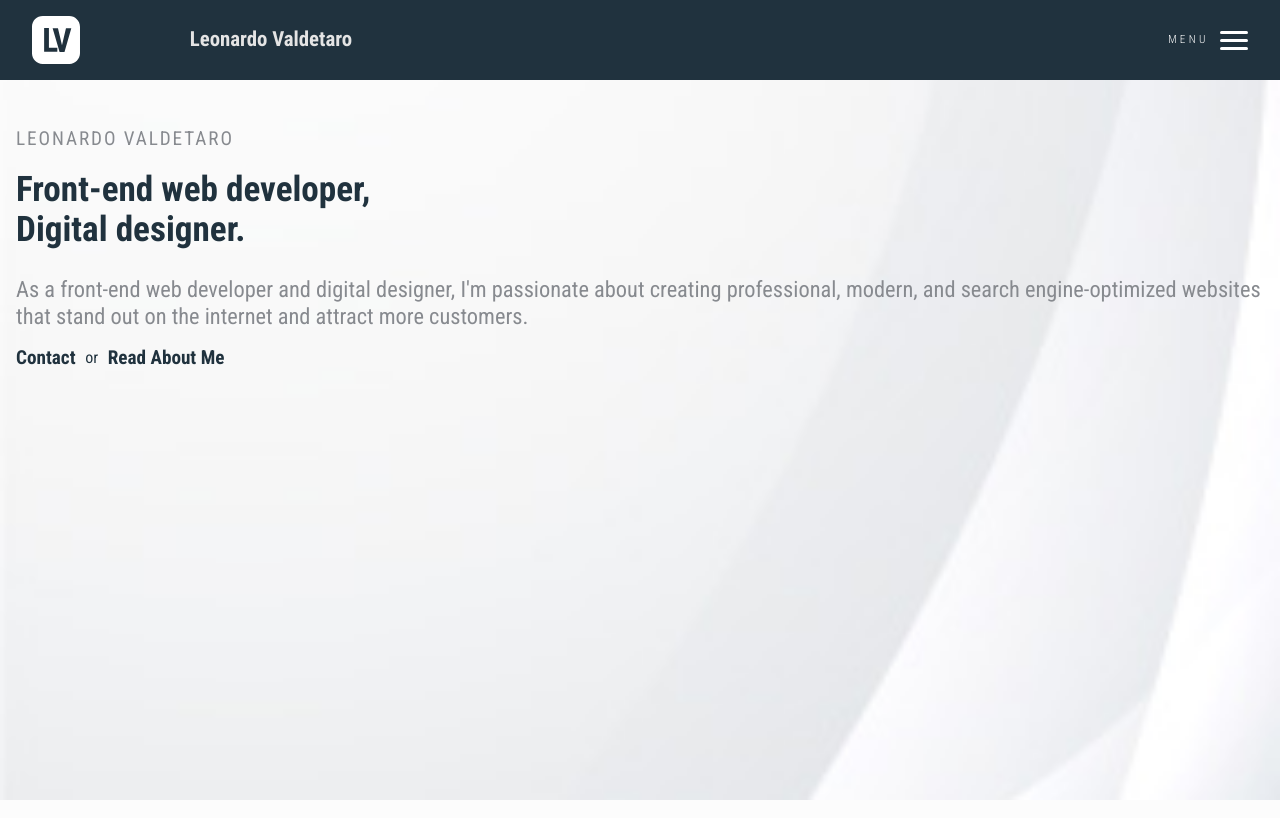
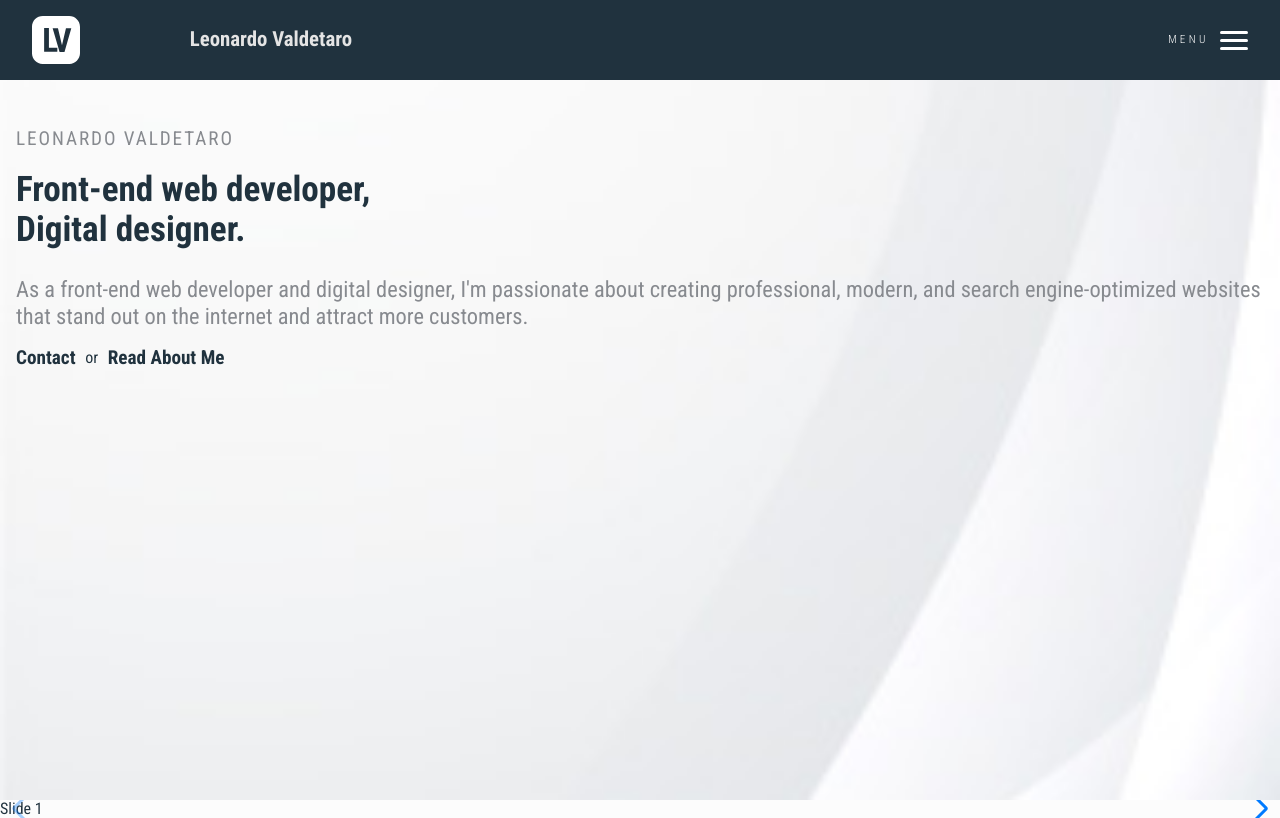
Before and after one commit to leonardovaldetaro/hamburger_manu, a React (Create React App) app: page / in a window 1280 px wide. Built offline with nearby package versions, Linux system fonts and the light colour scheme.

Commit message:
criando a branch de producao

```diff
--- a/src/components/slide/index.tsx
+++ b/src/components/slide/index.tsx
@@ -6,7 +6,7 @@ import { Swiper, SwiperSlide } from 'swiper/react';
 import 'swiper/css';
 import 'swiper/css/navigation';
 
-import './styles.css';
+import Styles from './Slide.module.scss'
 
 // import required modules
 import { Navigation } from 'swiper/modules';
--- a/src/pages/home/index.tsx
+++ b/src/pages/home/index.tsx
@@ -1,8 +1,10 @@
+import Slide from 'components/slide';
 import Styles from './Home.module.scss';
 import { Link } from 'react-router-dom';
 
 export default function Home () {
     return (
+        <>
         <section className={Styles.main}>
             <h2 className={Styles.main__name}>
                 Leonardo Valdetaro
@@ -23,5 +25,9 @@ export default function Home () {
                 </Link>
             </div>
         </section>
+        <section>
+            <Slide />
+        </section>
+        </>
     );
 }
```
